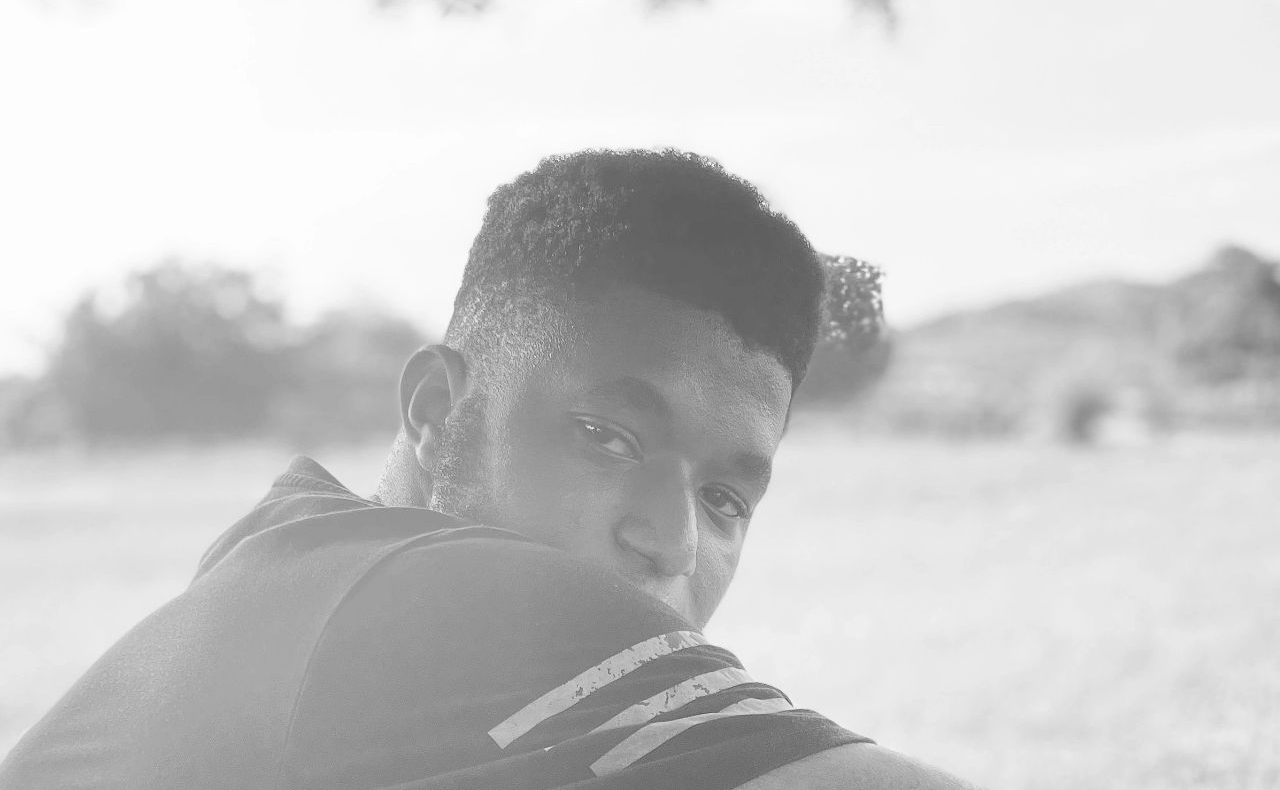
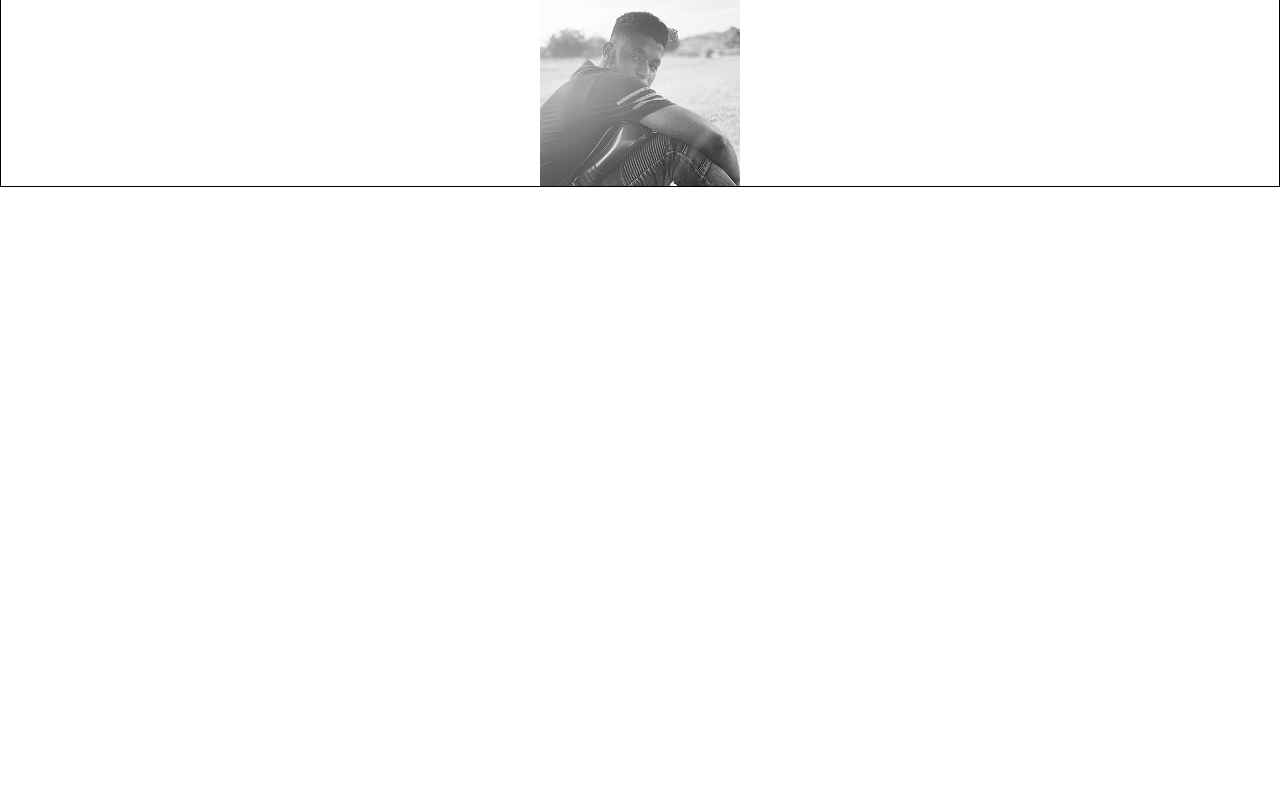
Before and after one commit to Kennybabs-py/gatsby-portfilio, a Gatsby site: page / in a window 1280 px wide. Shown: the part 76-866 px from the top of the page. After the commit the page ends 800 px from the top, so only its background shows below. Built offline with nearby package versions, Linux system fonts and the light colour scheme; Gatsby itself is replaced by a stand-in of ours.

Commit message:
Added image

```diff
--- a/src/pages/index.js
+++ b/src/pages/index.js
@@ -7,10 +7,13 @@
     <main>
       <Header pageTitle="Home" />
       <h1>Hello</h1>
-      <StaticImage
-        alt="photo of kenny longing for the future"
-        src="../images/displaypicture.jpg"
-      />
+      <div className="image">
+        <StaticImage
+          alt="photo of kenny longing for the future"
+          src="../images/displaypicture2.jpg"
+          id="display-image"
+        />
+      </div>
     </main>
   );
 };
--- a/src/sass/App.scss
+++ b/src/sass/App.scss
@@ -1,6 +1,15 @@
-@import 'header';
+@import "header";
 
 * {
-    margin: 0;
-    padding: 0;
+  margin: 0;
+  padding: 0;
 }
+
+.image {
+  border: 1px solid black;
+  display: grid;
+  place-items: center;
+}
+#display-image {
+  border-radius: 50%;
+}
```
Also changed, not shown: src/images/displaypicture.jpg (deleted), src/images/displaypicture2.jpg (added).
